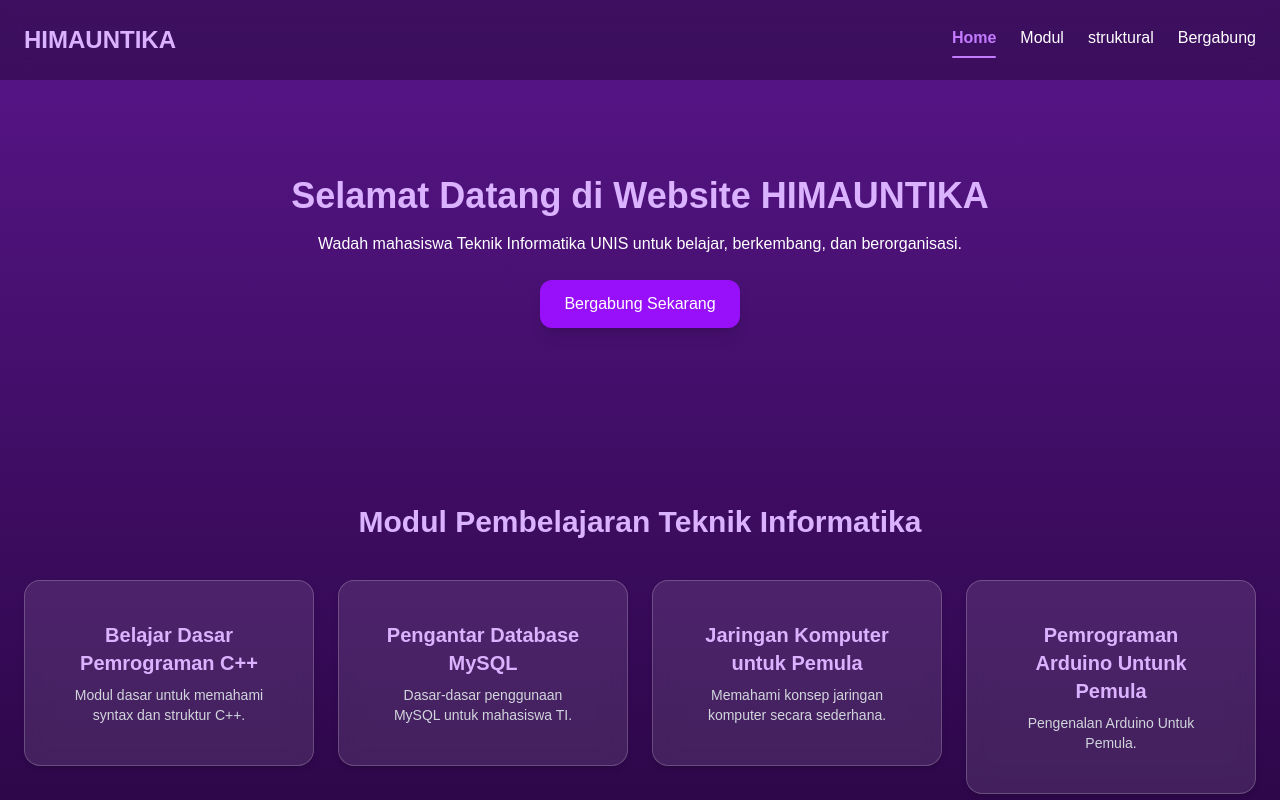
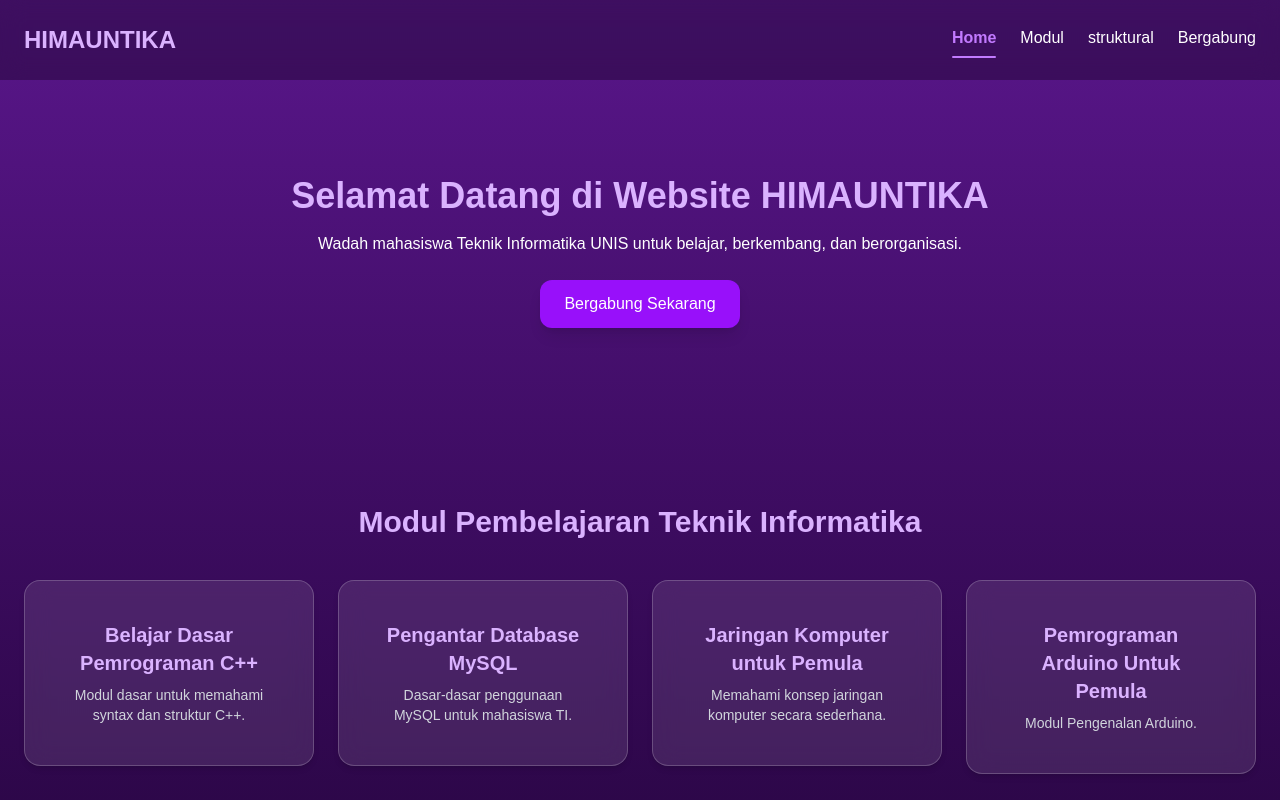
Before and after one commit to Gbaee/himauntika.ac.id, a Next.js app: page / in a window 1280 px wide. Shown: the top 800 px of the page. Built offline with nearby package versions, Linux system fonts and the light colour scheme.

Commit message:
memperbaiki typo

```diff
--- a/pages/himauntika.jsx
+++ b/pages/himauntika.jsx
@@ -128,8 +128,8 @@ export default function HimauntikaPage() {
       link: "https://www.youtube.com/watch?v=qiQR5rTSshw",
     },
     {
-      title: "Pemrograman Arduino Untunk Pemula",
-      desc: "Pengenalan Arduino Untuk Pemula.",
+      title: "Pemrograman Arduino Untuk Pemula",
+      desc: "Modul Pengenalan Arduino.",
       link: "https://youtu.be/y2umEZuKdhw?si=1vhYfYwhK-XrejSr",
     },
   ];
```
